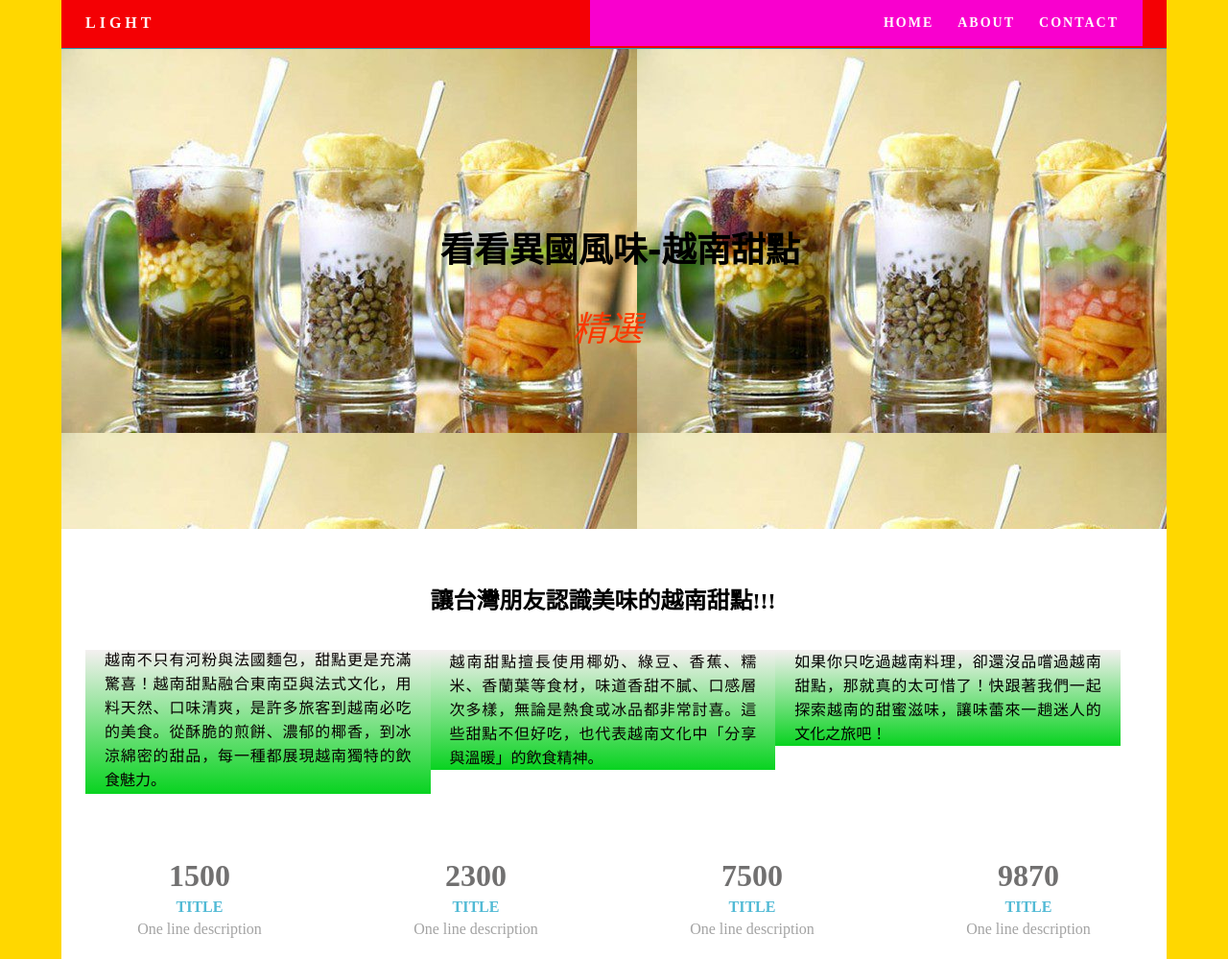
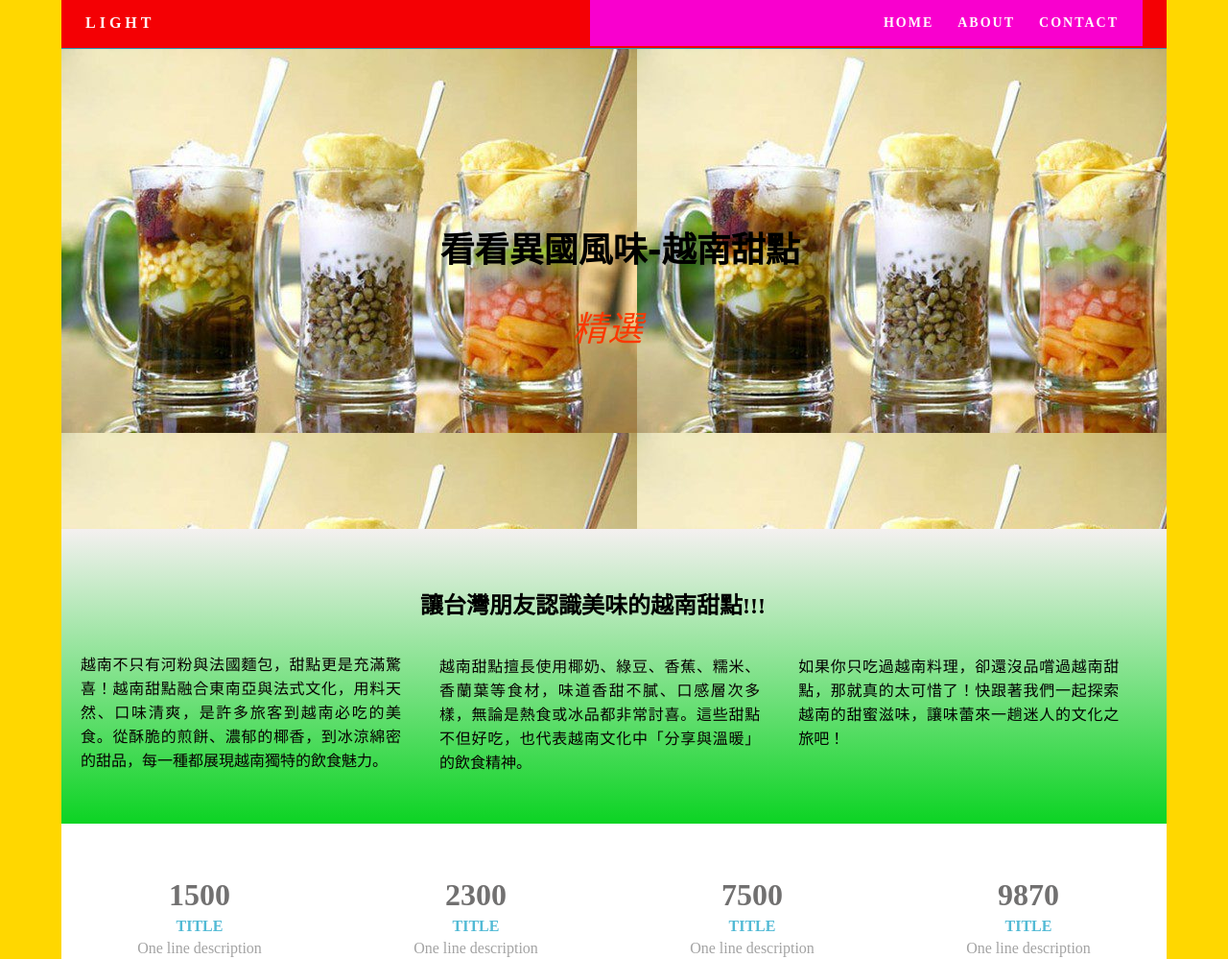
Before and after one commit to junan1105/1114hw, a plain HTML site: page index.html in a window 1280 px wide. Shown: the top 999 px of the page at 96% size. Drawn offline with Linux system fonts and the light colour scheme.

Commit message:
Add files via upload

```diff
--- a/style.css
+++ b/style.css
@@ -11,12 +11,23 @@
     font-family: "Lucida Grande", "Lucida Sans Unicode", "Lucida Sans", "DejaVu Sans", Verdana, sans-serif;
     font-size: 24px;
 }
+
+.container #about {
+    background-image: linear-gradient(
+        180deg,
+        rgba(244,240,240,1) 0%,
+        rgba(8,211,32,1) 100%
+    );
+    background-repeat: no-repeat;
+    background-size: cover;
+    padding: 40px 0;
+}
+
+/* 移除 text_column 的背景，讓它使用外層的大背景 */
 .container #about .text_column {
-    background-image: -webkit-linear-gradient(270deg,rgba(244,240,240,1.00) 0%,rgba(8,211,32,1.00) 100%), url(images/T%C3%A0o%20ph%E1%BB%9B.jpg);
-    background-image: -moz-linear-gradient(270deg,rgba(244,240,240,1.00) 0%,rgba(8,211,32,1.00) 100%), url(images/T%C3%A0o%20ph%E1%BB%9B.jpg);
-    background-image: -o-linear-gradient(270deg,rgba(244,240,240,1.00) 0%,rgba(8,211,32,1.00) 100%), url(images/T%C3%A0o%20ph%E1%BB%9B.jpg);
-    background-image: linear-gradient(180deg,rgba(244,240,240,1.00) 0%,rgba(8,211,32,1.00) 100%), url(images/T%C3%A0o%20ph%E1%BB%9B.jpg);
+    background: none;
 }
+
 .container #about h2 {
     text-align: left;
 }
```
